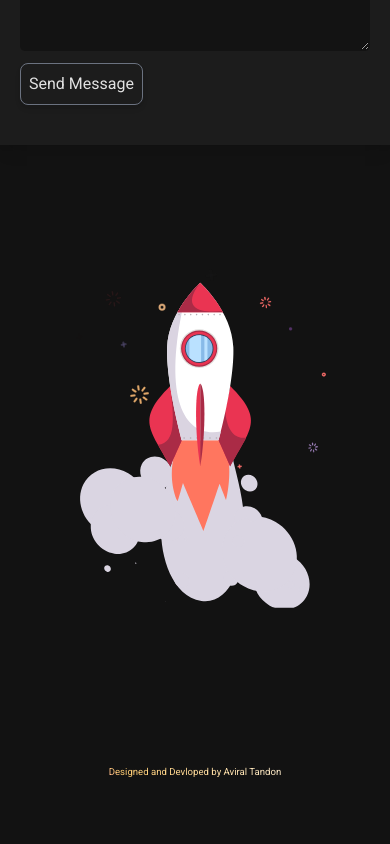
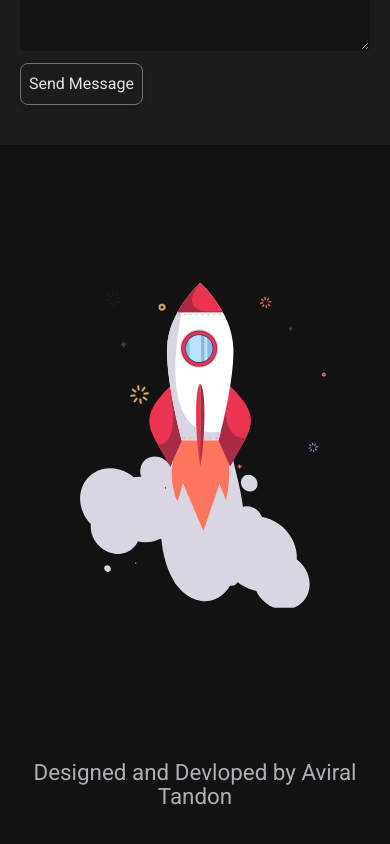
Before and after one commit to aviraltandon21/portfolio, a React (Create React App) app: page / in a window 390 px wide. Shown: the part 5842-6686 px from the top of the page. Built offline with nearby package versions, Linux system fonts and the light colour scheme.

Commit message:
Update index.css

```diff
--- a/src/index.css
+++ b/src/index.css
@@ -101,12 +101,12 @@ body {
 
   @media screen and (max-width:600px) {
       .footer__head {
-          font-size: 0.6rem;
+          font-size: 1.4rem;
       }
 
   }
 
-  h5 {
+  h4 {
     background-color: #8e9ffa;
     background-image: linear-gradient(45deg, #8e9ffa 0%, #f874ef 10%, #ffcc70 29%, #ffffff 100%);
 
```
